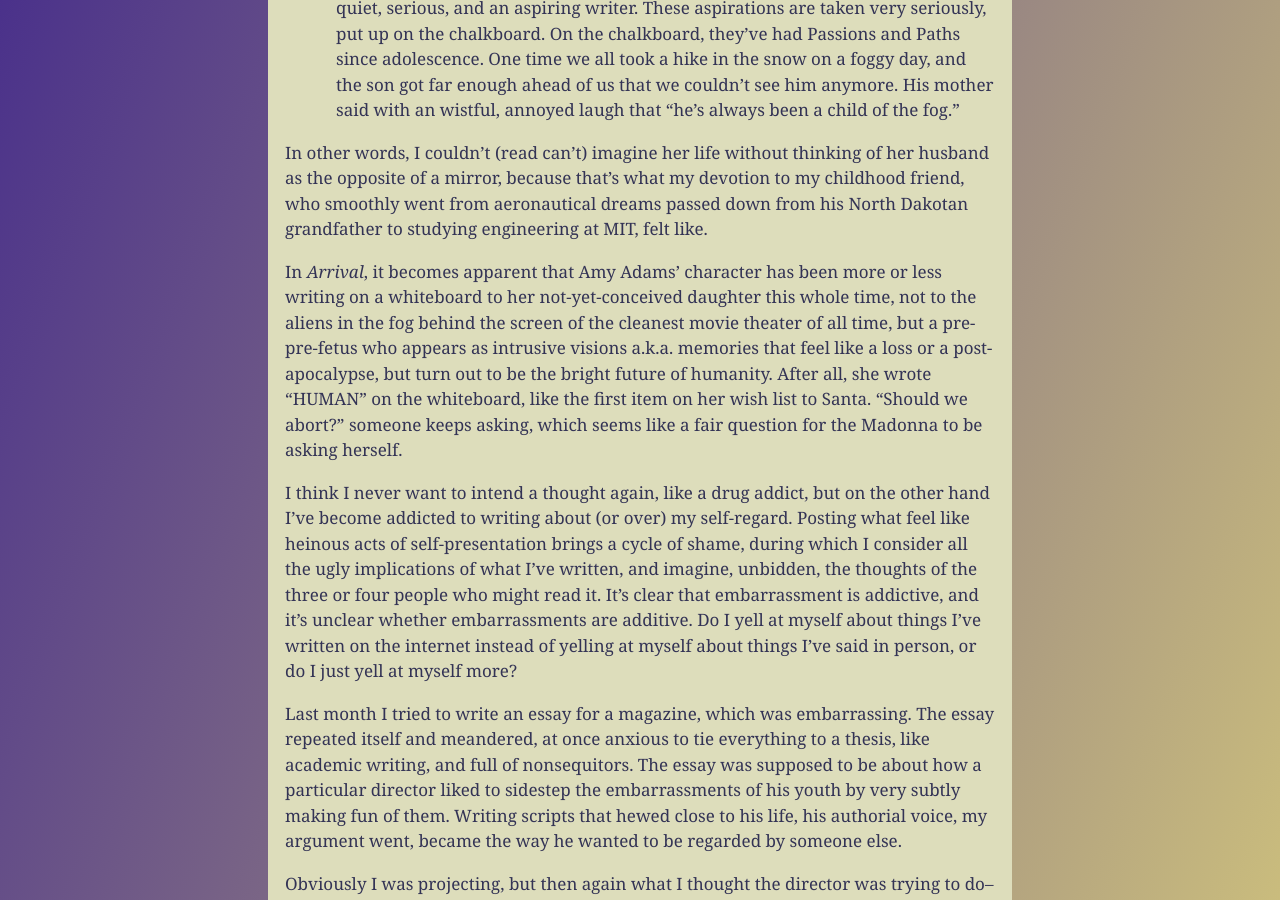
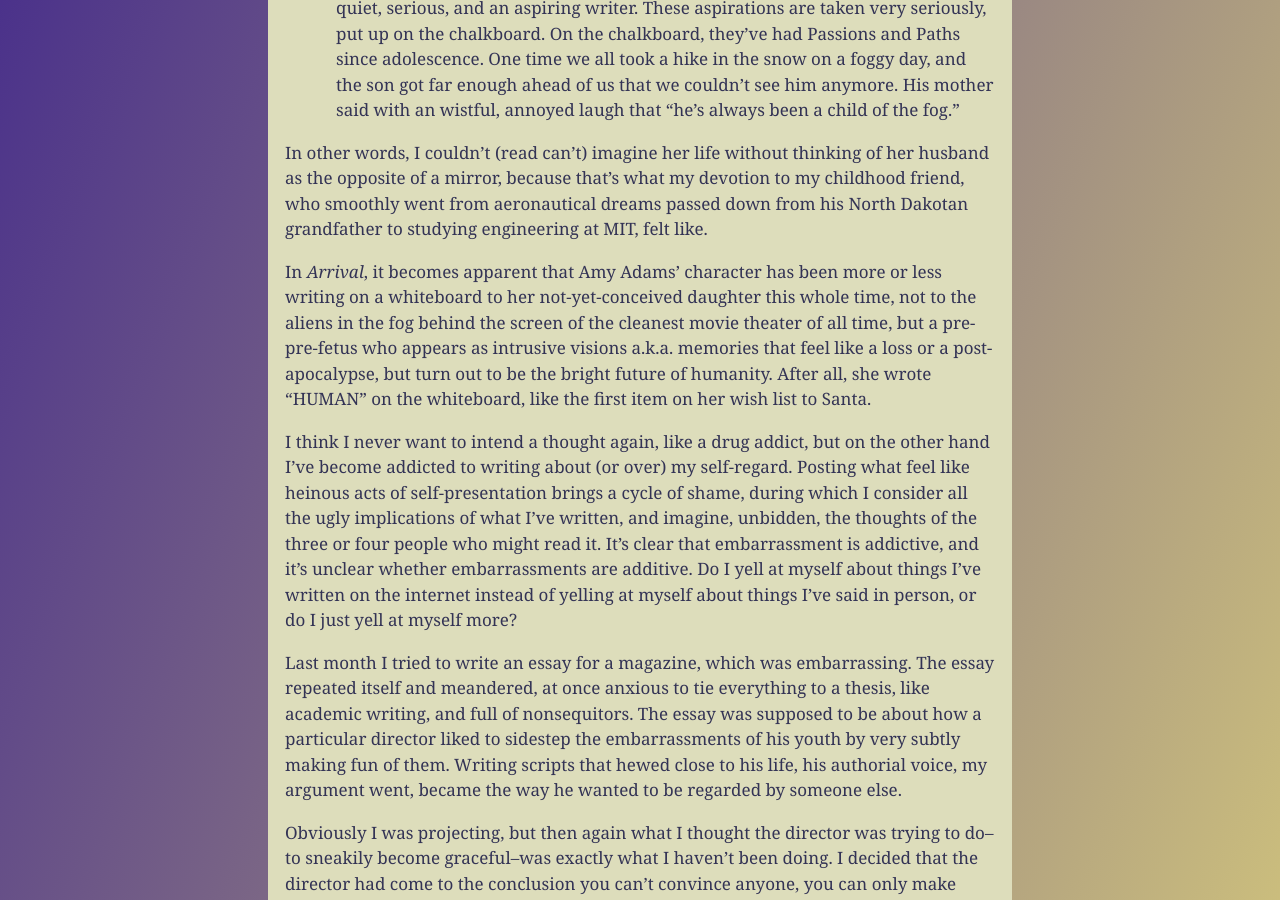
Before and after one commit to meanyhead/meanyhead.github.io, a Jekyll site: the page built from _posts/2019-2-20-home-decorating-tips.md, in a window 1280 px wide and 900 px high, scrolled down 1073 px. Built offline with Jekyll 4.4.1, drawn with Linux system fonts in a browser that asks for light colours; comment, search, counter and statistics services are not loaded.

Commit message:
remove snotty comment iguess

```diff
--- a/_posts/2019-2-20-home-decorating-tips.md
+++ b/_posts/2019-2-20-home-decorating-tips.md
@@ -15,7 +15,7 @@
 
 In other words, I couldn't (read can't) imagine her life without thinking of her husband as the opposite of a mirror, because that's what my devotion to my childhood friend, who smoothly went from aeronautical dreams passed down from his North Dakotan grandfather to studying engineering at MIT, felt like.
 
-In *Arrival*, it becomes apparent that Amy Adams' character has been more or less writing on a whiteboard to her not-yet-conceived daughter this whole time, not to the aliens in the fog behind the screen of the cleanest movie theater of all time, but a pre-pre-fetus who appears as intrusive visions a.k.a. memories that feel like a loss or a post-apocalypse, but turn out to be the bright future of humanity. After all, she wrote "HUMAN" on the whiteboard, like the first item on her wish list to Santa. "Should we abort?" someone keeps asking, which seems like a fair question for the Madonna to be asking herself.
+In *Arrival*, it becomes apparent that Amy Adams' character has been more or less writing on a whiteboard to her not-yet-conceived daughter this whole time, not to the aliens in the fog behind the screen of the cleanest movie theater of all time, but a pre-pre-fetus who appears as intrusive visions a.k.a. memories that feel like a loss or a post-apocalypse, but turn out to be the bright future of humanity. After all, she wrote "HUMAN" on the whiteboard, like the first item on her wish list to Santa.
 
 I think I never want to intend a thought again, like a drug addict, but on the other hand I've become addicted to writing about (or over) my self-regard. Posting what feel like heinous acts of self-presentation brings a cycle of shame, during which I consider all the ugly implications of what I've written, and imagine, unbidden, the thoughts of the three or four people who might read it. It's clear that embarrassment is addictive, and it's unclear whether embarrassments are additive. Do I yell at myself about things I've written on the internet instead of yelling at myself about things I've said in person, or do I just yell at myself more?
 
```
